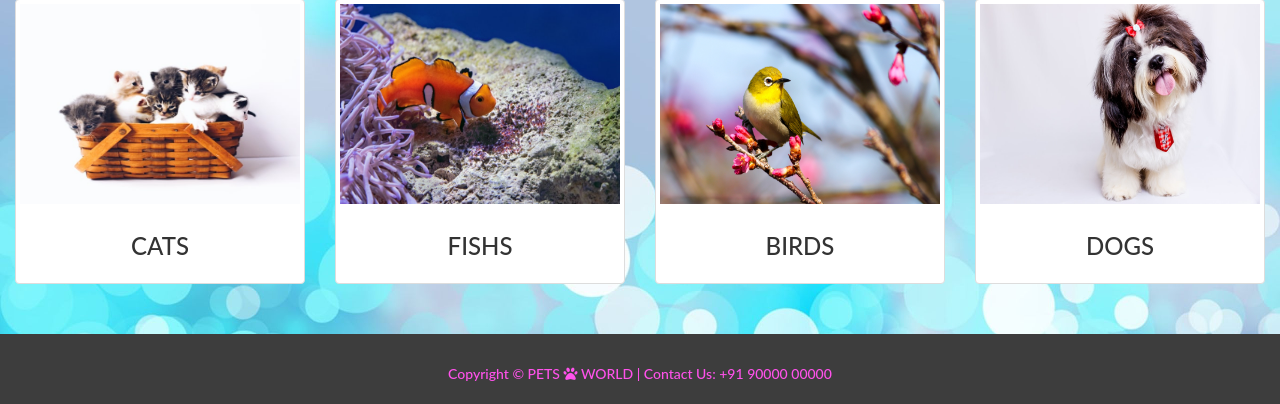
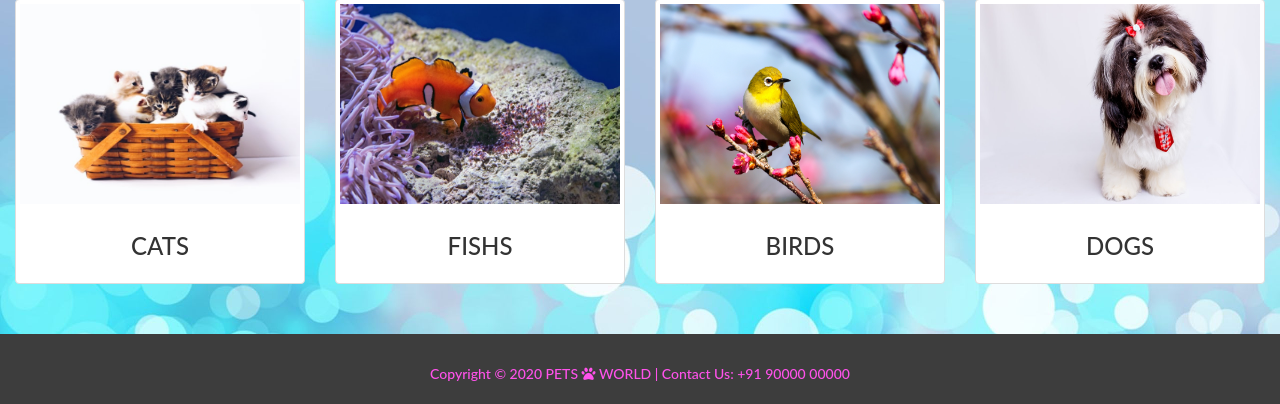
Before and after one commit to HimaRaniMathews/PETSWORLD-Ecommerce_Website, a PHP site: page /index.php in a window 1280 px wide. Shown: the part 397-801 px from the top of the page. Run offline with PHP 8.4, Linux system fonts and the light colour scheme; some libraries are stand-ins or nearby versions.

Commit message:
Update footer.php

```diff
--- a/includes/footer.php
+++ b/includes/footer.php
@@ -2,7 +2,7 @@
     <div class="container">
         <center>
             <br>
-            <p>Copyright &copy; PETS <i class="fas fa-paw"></i>  WORLD |  Contact Us: +91 90000 00000</p>
+            <p>Copyright &copy; <?php echo DATE('Y') ;?>  PETS <i class="fas fa-paw"></i>  WORLD |  Contact Us: +91 90000 00000</p>
         </center>
     </div>
 </footer>
```
